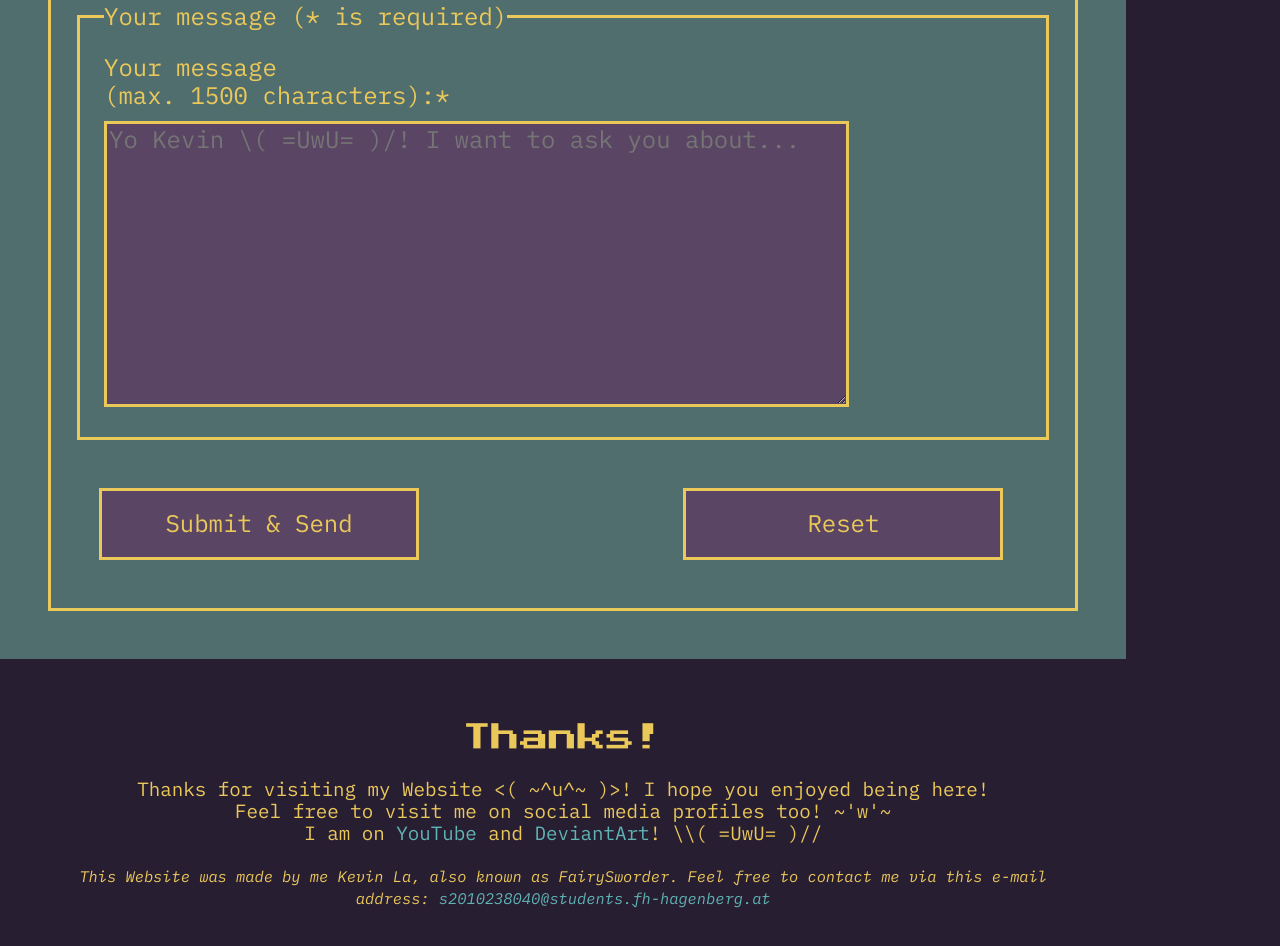
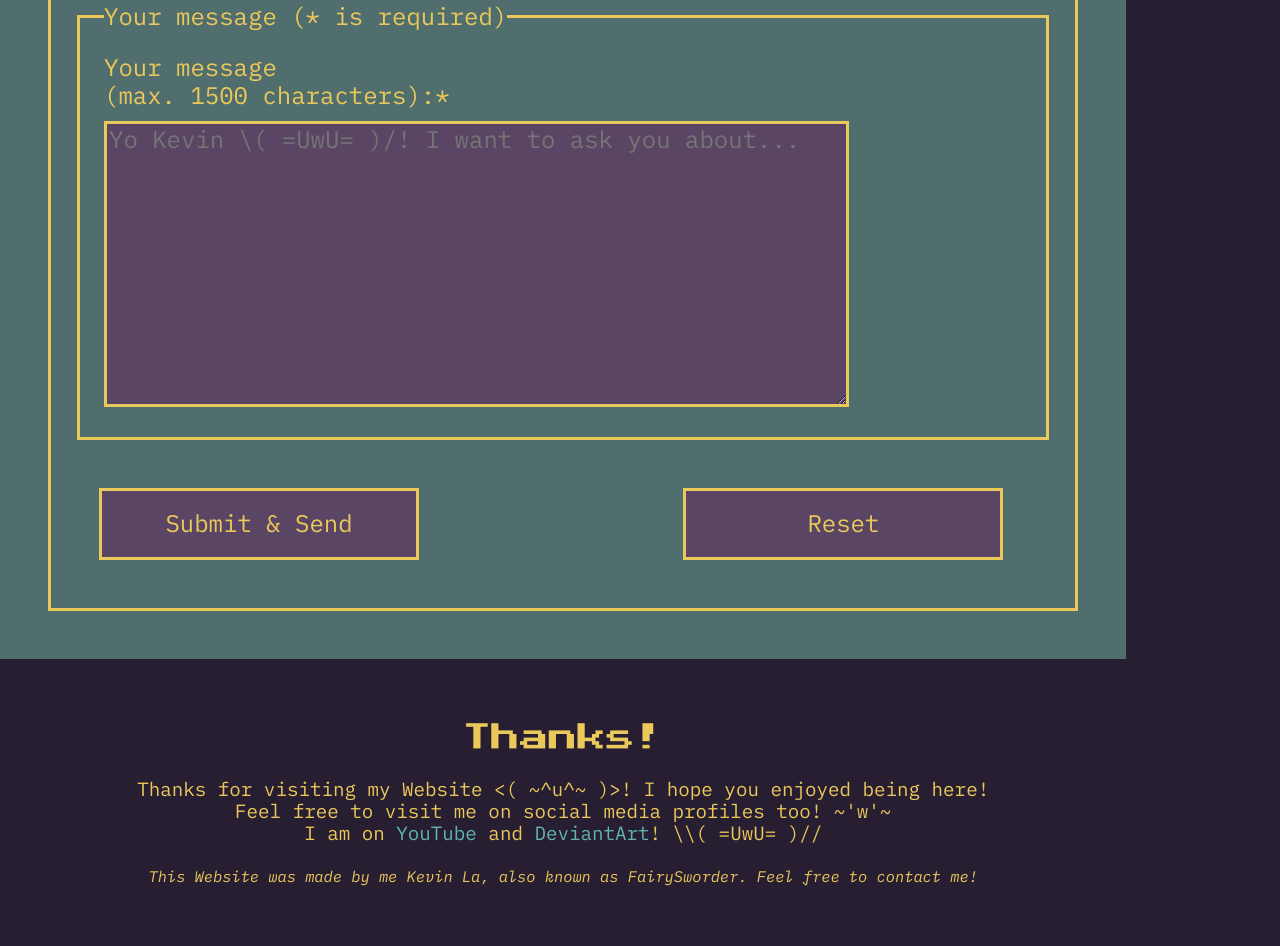
Before and after one commit to FairySworder/fairysworder.github.io, a plain HTML site: page index.html in a window 1280 px wide. Shown: the part 6887-7833 px from the top of the page. After the commit the page ends 7811 px from the top, so only its background shows below. Drawn offline with Linux system fonts and the light colour scheme; a web font is replaced by a local one.

Commit message:
Update index.html

```diff
--- a/index.html
+++ b/index.html
@@ -198,7 +198,7 @@
         <h2>Thanks!</h2>
         <p>Thanks for visiting my Website &lt;( ~^u^~ )&gt;! I hope you enjoyed being here!<br>Feel free to visit me on social media profiles too! ~&apos;w&apos;~<br>I am on <a href="https://youtube.com/channel/UCttFMNPgevG8K8R209p6Arw" target="_blank">YouTube</a> and <a href="https://www.deviantart.com/fairysworder" target="_blank">DeviantArt</a>! \\( =UwU= )//</p>
         <p class="btt"><a href="#home"><em>Back to the top of this webpage!</em></a></p>
-        <address><small><em>This Website was made by me Kevin La, also known as FairySworder. Feel free to contact me via this e-mail address: <a href="mailto:s2010238040@students.fh-hagenberg.at?&amp;subject=Contact%20Kevin%20La%20via%20e-mail&amp;body=Hi%20Kevin!">s2010238040@students.fh-hagenberg.at</a></em></small></address>
+        <address><small><em>This Website was made by me Kevin La, also known as FairySworder. Feel free to contact me!</em></small></address>
     </div>
 </footer>
 </div>
```
